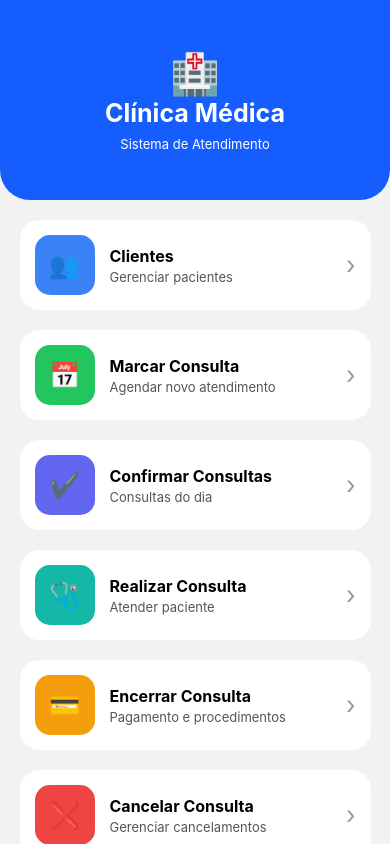
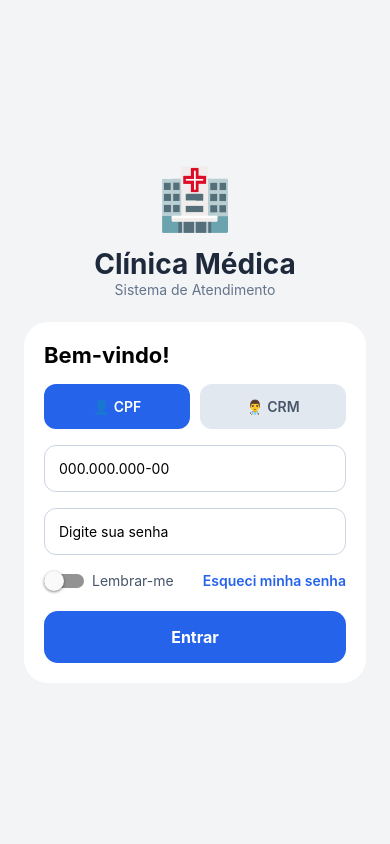
Before and after one commit to Leonardo-do-Playstation/Paulistinha_ClinicaMedica, a React Native app: screen /Login in a window 390 px wide. Built offline with nearby package versions, Linux system fonts and the light colour scheme.

Commit message:
:sparkles: feat: added Login screen

```diff
--- a/App.tsx
+++ b/App.tsx
@@ -13,6 +13,7 @@ import Home from "./src/screens/Home/Home";
 import ConfirmExam from "./src/screens/HomeCardScreens/ConfirmExam/ConfirmExam";
 import CancelDetails from "./src/screens/HomeCardScreens/CancelExam/CancelDetails";
 import FinishExamDetail from "./src/screens/HomeCardScreens/FinishExam/FinishExamDetail";
+import Login from "./src/screens/Login/Login";
 
 const Stack = createNativeStackNavigator();
 
@@ -22,6 +23,7 @@ export default function App() {
 
     <NavigationContainer>
       <Stack.Navigator screenOptions={{ headerShown: false }}>
+        <Stack.Screen name="Login" component={Login} />
         <Stack.Screen name="Home" component={Home} />
 
         <Stack.Screen name="ManagerPatients" component={ManagerPatients} />
--- a/src/screens/HomeCardScreens/ConfirmExam/ConfirmExamStyles.tsx
+++ b/src/screens/HomeCardScreens/ConfirmExam/ConfirmExamStyles.tsx
@@ -3,6 +3,6 @@ import { StyleSheet } from "react-native";
 export const styles = StyleSheet.create({
   container: {
     flex: 1,
-    backgroundColor: "#E1E8FF",
+    backgroundColor: "#F3F4F6",
   },
 });
--- a/src/screens/HomeCardScreens/ManagerPatients/ListPatient/ListPatientStyles.tsx
+++ b/src/screens/HomeCardScreens/ManagerPatients/ListPatient/ListPatientStyles.tsx
@@ -3,7 +3,7 @@ import { StyleSheet } from "react-native";
 export const styles = StyleSheet.create({
   container: {
     flex: 1,
-    backgroundColor: "#E1E8FF",
+    backgroundColor: "#F3F4F6",
   },
   NewPatientBtn: {
     alignItems: "center",
--- a/src/screens/HomeCardScreens/RealizeExam/RealizeExam.tsx
+++ b/src/screens/HomeCardScreens/RealizeExam/RealizeExam.tsx
@@ -10,7 +10,7 @@ export default function RealizeExam() {
   const navigation = useNavigation();
 
   return (
-    <View style={{ flex: 1, backgroundColor: "#E5ECFF" }}>
+    <View style={{ flex: 1, backgroundColor: "#F3F4F6" }}>
       <TitleCard
         title="Realizar Consulta"
         subtitle={"Pacientes confirmados"}
--- /dev/null
+++ b/src/screens/Login/Login.tsx
@@ -0,0 +1,175 @@
+import React, { useState } from "react";
+import {
+  View,
+  Text,
+  TextInput,
+  TouchableOpacity,
+  ScrollView,
+  Switch,
+} from "react-native";
+import { useNavigation } from "@react-navigation/native";
+import { styles } from "./LoginStyles";
+
+export default function Login() {
+  const navigation: any = useNavigation();
+
+  const [tipoUsuario, setTipoUsuario] = useState<"cpf" | "crm">("cpf");
+  const [lembrar, setLembrar] = useState(false);
+  const [showRecuperarSenha, setShowRecuperarSenha] = useState(false);
+
+  const handleLogin = () => {
+    navigation.navigate("Home", {
+      tipoUsuario,
+    });
+  };
+
+  if (showRecuperarSenha) {
+    return (
+      <ScrollView contentContainerStyle={styles.container}>
+        <Text style={styles.icon}>🔑</Text>
+
+        <Text style={styles.title}>Recuperar Senha</Text>
+
+        <Text style={styles.subtitle}>
+          Digite seu {tipoUsuario === "cpf" ? "CPF" : "CRM"}
+        </Text>
+
+        <View style={styles.card}>
+          <View style={styles.buttonGroup}>
+            <TouchableOpacity
+              style={[
+                styles.typeButton,
+                tipoUsuario === "cpf" && styles.activeButton,
+              ]}
+              onPress={() => setTipoUsuario("cpf")}
+            >
+              <Text
+                style={
+                  tipoUsuario === "cpf"
+                    ? styles.activeButtonText
+                    : styles.buttonText
+                }
+              >
+                CPF
+              </Text>
+            </TouchableOpacity>
+
+            <TouchableOpacity
+              style={[
+                styles.typeButton,
+                tipoUsuario === "crm" && styles.activeButton,
+              ]}
+              onPress={() => setTipoUsuario("crm")}
+            >
+              <Text
+                style={
+                  tipoUsuario === "crm"
+                    ? styles.activeButtonText
+                    : styles.buttonText
+                }
+              >
+                CRM
+              </Text>
+            </TouchableOpacity>
+          </View>
+
+          <TextInput
+            placeholder={tipoUsuario === "cpf" ? "000.000.000-00" : "000000"}
+            style={styles.input}
+          />
+
+          <TextInput placeholder="seu@email.com" style={styles.input} />
+
+          <TouchableOpacity style={styles.loginButton}>
+            <Text style={styles.loginButtonText}>Enviar instruções</Text>
+          </TouchableOpacity>
+
+          <TouchableOpacity
+            style={styles.backButton}
+            onPress={() => setShowRecuperarSenha(false)}
+          >
+            <Text style={styles.backButtonText}>← Voltar ao Login</Text>
+          </TouchableOpacity>
+        </View>
+      </ScrollView>
+    );
+  }
+
+  return (
+    <ScrollView contentContainerStyle={styles.container}>
+      <Text style={styles.icon}>🏥</Text>
+
+      <Text style={styles.title}>Clínica Médica</Text>
+
+      <Text style={styles.subtitle}>Sistema de Atendimento</Text>
+
+      <View style={styles.card}>
+        <Text style={styles.cardTitle}>Bem-vindo!</Text>
+
+        <View style={styles.buttonGroup}>
+          <TouchableOpacity
+            style={[
+              styles.typeButton,
+              tipoUsuario === "cpf" && styles.activeButton,
+            ]}
+            onPress={() => setTipoUsuario("cpf")}
+          >
+            <Text
+              style={
+                tipoUsuario === "cpf"
+                  ? styles.activeButtonText
+                  : styles.buttonText
+              }
+            >
+              👤 CPF
+            </Text>
+          </TouchableOpacity>
+
+          <TouchableOpacity
+            style={[
+              styles.typeButton,
+              tipoUsuario === "crm" && styles.activeButton,
+            ]}
+            onPress={() => setTipoUsuario("crm")}
+          >
+            <Text
+              style={
+                tipoUsuario === "crm"
+                  ? styles.activeButtonText
+                  : styles.buttonText
+              }
+            >
+              👨‍⚕️ CRM
+            </Text>
+          </TouchableOpacity>
+        </View>
+
+        <TextInput
+          placeholder={tipoUsuario === "cpf" ? "000.000.000-00" : "000000"}
+          style={styles.input}
+        />
+
+        <TextInput
+          placeholder="Digite sua senha"
+          secureTextEntry
+          style={styles.input}
+        />
+
+        <View style={styles.rememberContainer}>
+          <View style={styles.switchRow}>
+            <Switch value={lembrar} onValueChange={setLembrar} />
+            <Text style={styles.rememberText}>Lembrar-me</Text>
+          </View>
+
+          <TouchableOpacity onPress={() => setShowRecuperarSenha(true)}>
+            <Text style={styles.forgotText}>Esqueci minha senha</Text>
+          </TouchableOpacity>
+        </View>
+
+        <TouchableOpacity style={styles.loginButton} onPress={handleLogin}>
+          <Text style={styles.loginButtonText}>Entrar</Text>
+        </TouchableOpacity>
+      </View>
+    </ScrollView>
+  );
+}
--- /dev/null
+++ b/src/screens/Login/LoginStyles.tsx
@@ -0,0 +1,126 @@
+import { StyleSheet } from "react-native";
+
+export const styles = StyleSheet.create({
+  container: {
+    flexGrow: 1,
+    backgroundColor: "#F3F4F6",
+    justifyContent: "center",
+    padding: 24,
+  },
+
+  icon: {
+    fontSize: 60,
+    textAlign: "center",
+    marginBottom: 12,
+  },
+
+  title: {
+    fontSize: 28,
+    fontWeight: "bold",
+    textAlign: "center",
+    color: "#1E293B",
+  },
+
+  subtitle: {
+    textAlign: "center",
+    color: "#64748B",
+    marginBottom: 24,
+  },
+
+  card: {
+    backgroundColor: "#FFF",
+    borderRadius: 24,
+    padding: 20,
+    elevation: 5,
+  },
+
+  cardTitle: {
+    fontSize: 22,
+    fontWeight: "bold",
+    marginBottom: 16,
+  },
+
+  buttonGroup: {
+    flexDirection: "row",
+    gap: 10,
+    marginBottom: 16,
+  },
+
+  typeButton: {
+    flex: 1,
+    backgroundColor: "#E2E8F0",
+    padding: 14,
+    borderRadius: 12,
+    alignItems: "center",
+  },
+
+  activeButton: {
+    backgroundColor: "#2563EB",
+  },
+
+  buttonText: {
+    color: "#475569",
+    fontWeight: "600",
+  },
+
+  activeButtonText: {
+    color: "#FFF",
+    fontWeight: "600",
+  },
+
+  input: {
+    borderWidth: 1,
+    borderColor: "#CBD5E1",
+    borderRadius: 12,
+    padding: 14,
+    marginBottom: 16,
+  },
+
+  rememberContainer: {
+    flexDirection: "row",
+    justifyContent: "space-between",
+    alignItems: "center",
+    marginBottom: 20,
+  },
+
+  switchRow: {
+    flexDirection: "row",
+    alignItems: "center",
+    gap: 8,
+  },
+
+  rememberText: {
+    color: "#475569",
+  },
+
+  forgotText: {
+    color: "#2563EB",
+    fontWeight: "600",
+  },
+
+  loginButton: {
+    backgroundColor: "#2563EB",
+    padding: 16,
+    borderRadius: 14,
+    alignItems: "center",
+  },
+
+  loginButtonText: {
+    color: "#FFF",
+    fontWeight: "bold",
+    fontSize: 16,
+  },
+
+  backButton: {
+    marginTop: 12,
+    backgroundColor: "#E2E8F0",
+    padding: 16,
+    borderRadius: 14,
+    alignItems: "center",
+  },
+
+  backButtonText: {
+    color: "#334155",
+    fontWeight: "600",
+  },
+});
```
Also changed, not shown: src/screens/HomeCardScreens/ManagerPatients/CreatePatients/CreatePatient.tsx (+13 -38 lines). Lines whose indentation alone changed are shown as unchanged.
